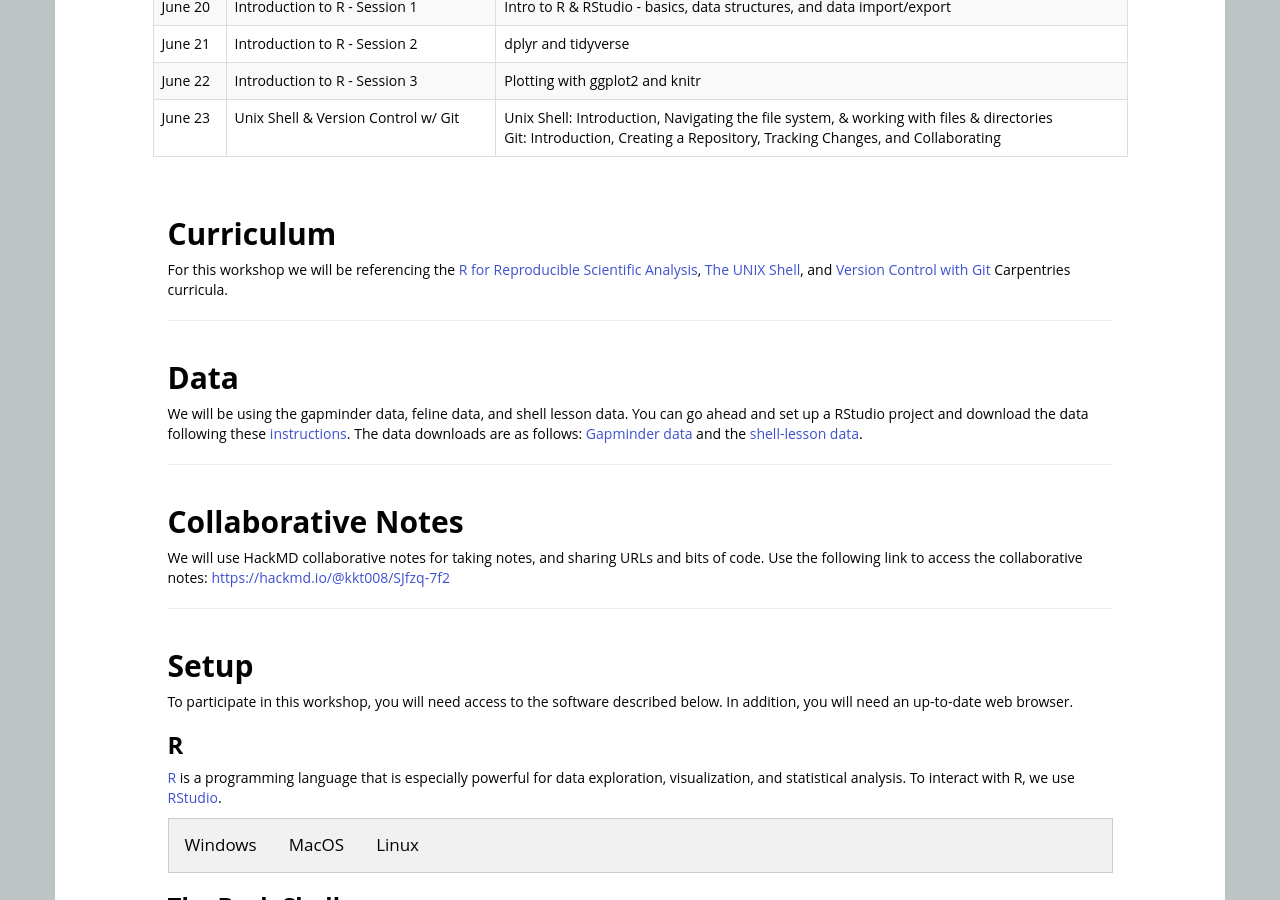
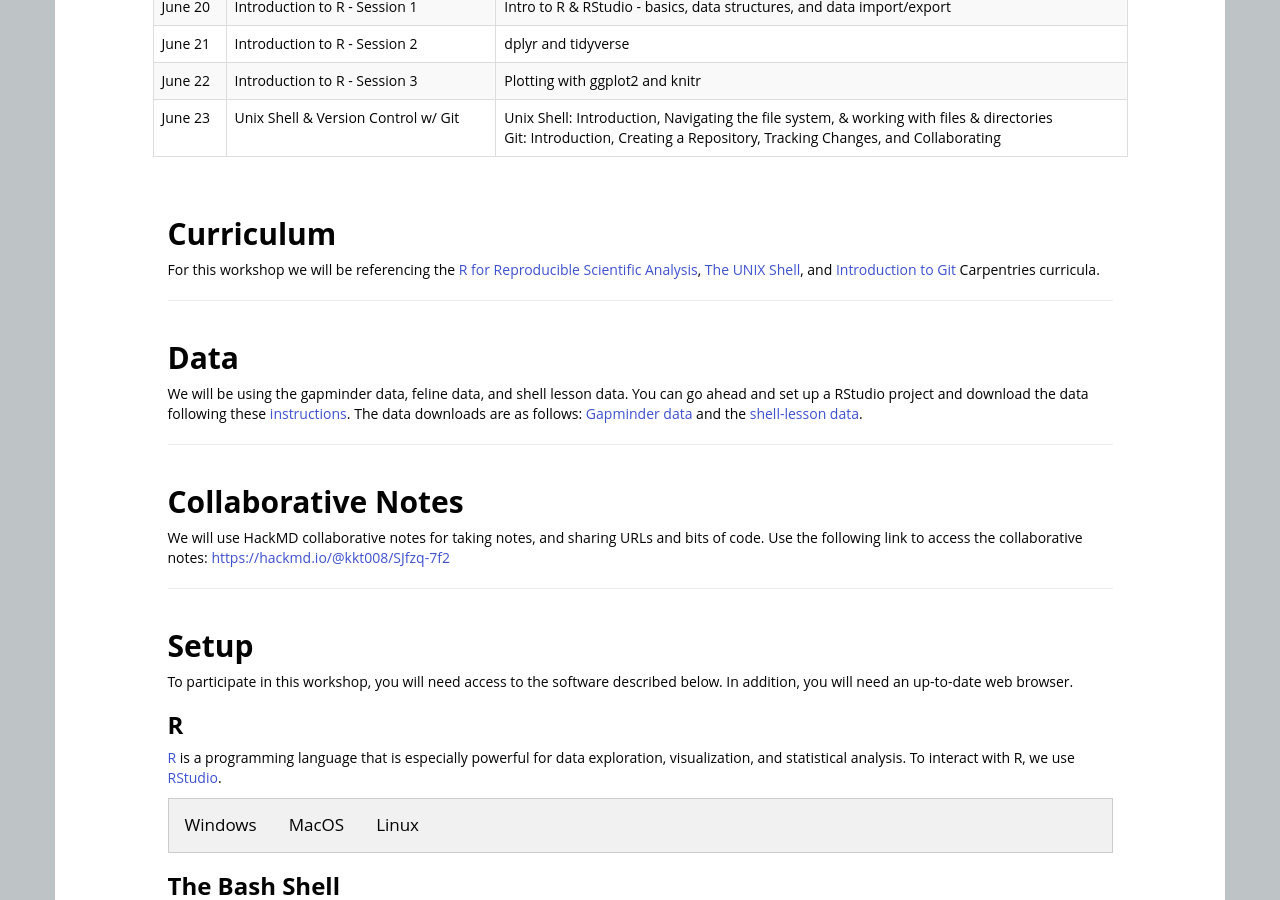
Before and after one commit to ucsdlib/2023-06-19-UCSD, a Jekyll site: the page built from index.html, in a window 1280 px wide and 900 px high, scrolled down 1425 px. Built offline with Jekyll 4.4.1, drawn with Linux system fonts in a browser that asks for light colours; nearby versions of some CDN libraries; library files that are not in the unit come from our copies.

Commit message:
updated git lesson link

```diff
--- a/index.html
+++ b/index.html
@@ -186,7 +186,7 @@ Everyone who participates in Carpentries activities is required to conform to th
 <h2 id="curriculum">Curriculum</h2>
 <!-- R specific data information begins -->
 <p id = "curriculum">
-For this workshop we will be referencing the <a href="https://swcarpentry.github.io/r-novice-gapminder/">R for Reproducible Scientific Analysis</a>, <a href="https://librarycarpentry.org/lc-shell/">The UNIX Shell</a>, and <a href="https://swcarpentry.github.io/git-novice/">Version Control with Git</a> Carpentries curricula.
+For this workshop we will be referencing the <a href="https://swcarpentry.github.io/r-novice-gapminder/">R for Reproducible Scientific Analysis</a>, <a href="https://librarycarpentry.org/lc-shell/">The UNIX Shell</a>, and <a href="https://librarycarpentry.org/lc-git/">Introduction to Git</a> Carpentries curricula.
 </p>
 
 <hr/>
```
